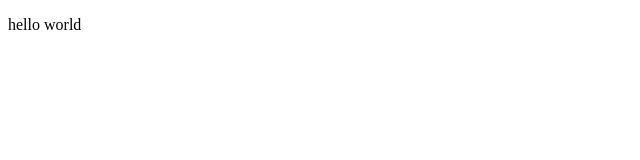
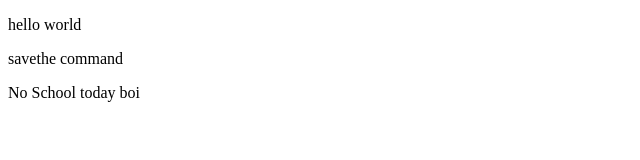
Before and after one commit to Manjil57/Manjil-12, a plain HTML site: page index.html in a window 1280 px wide. Shown: the whole page, without its empty margins (0-640 px from the left). Drawn offline with Linux system fonts and the light colour scheme.

Commit message:
learning to save the changes

```diff
--- a/index.html
+++ b/index.html
@@ -1,2 +1,4 @@
 <!DOCTYPE html>
 <p> hello world</p>
+<P> savethe command</P>
+<head> No School today boi</head>
```
